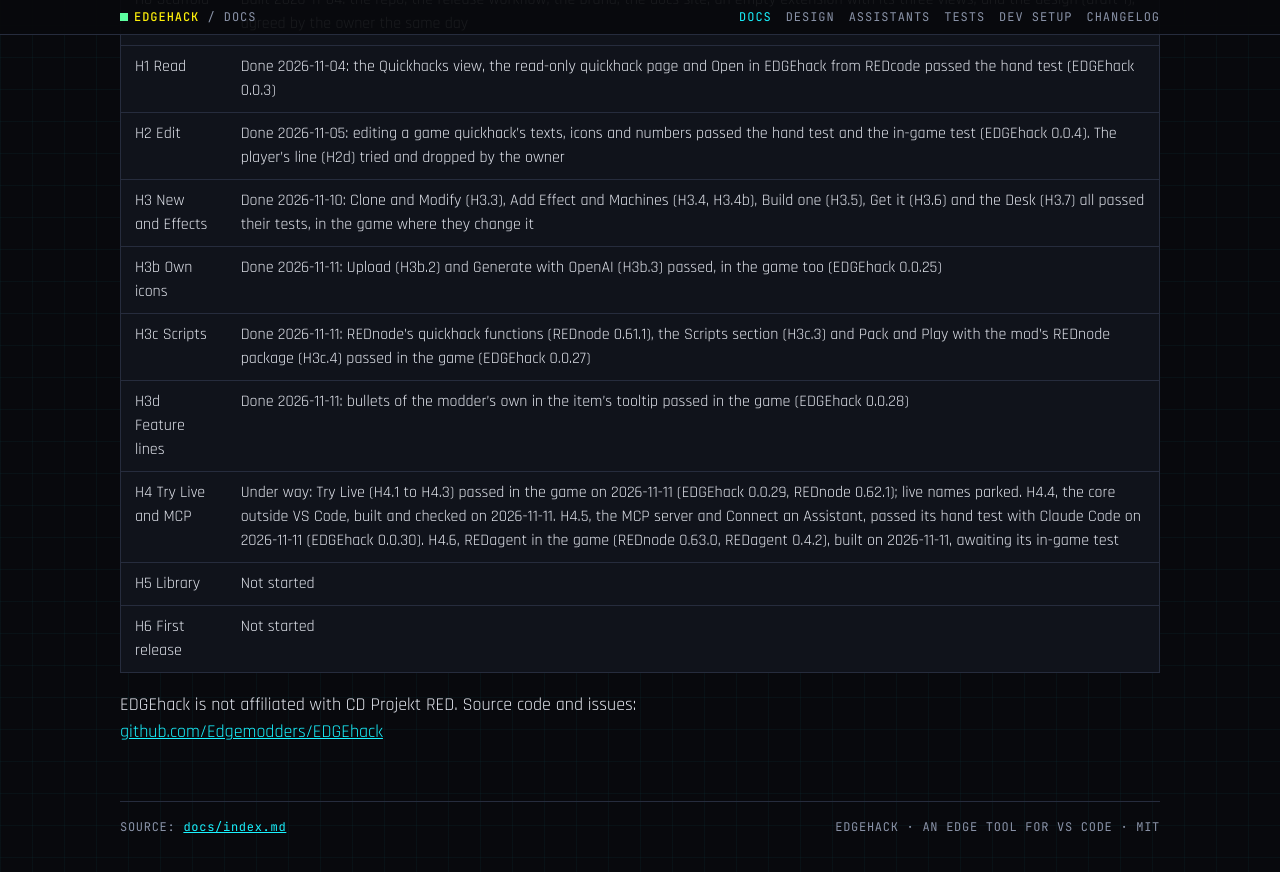
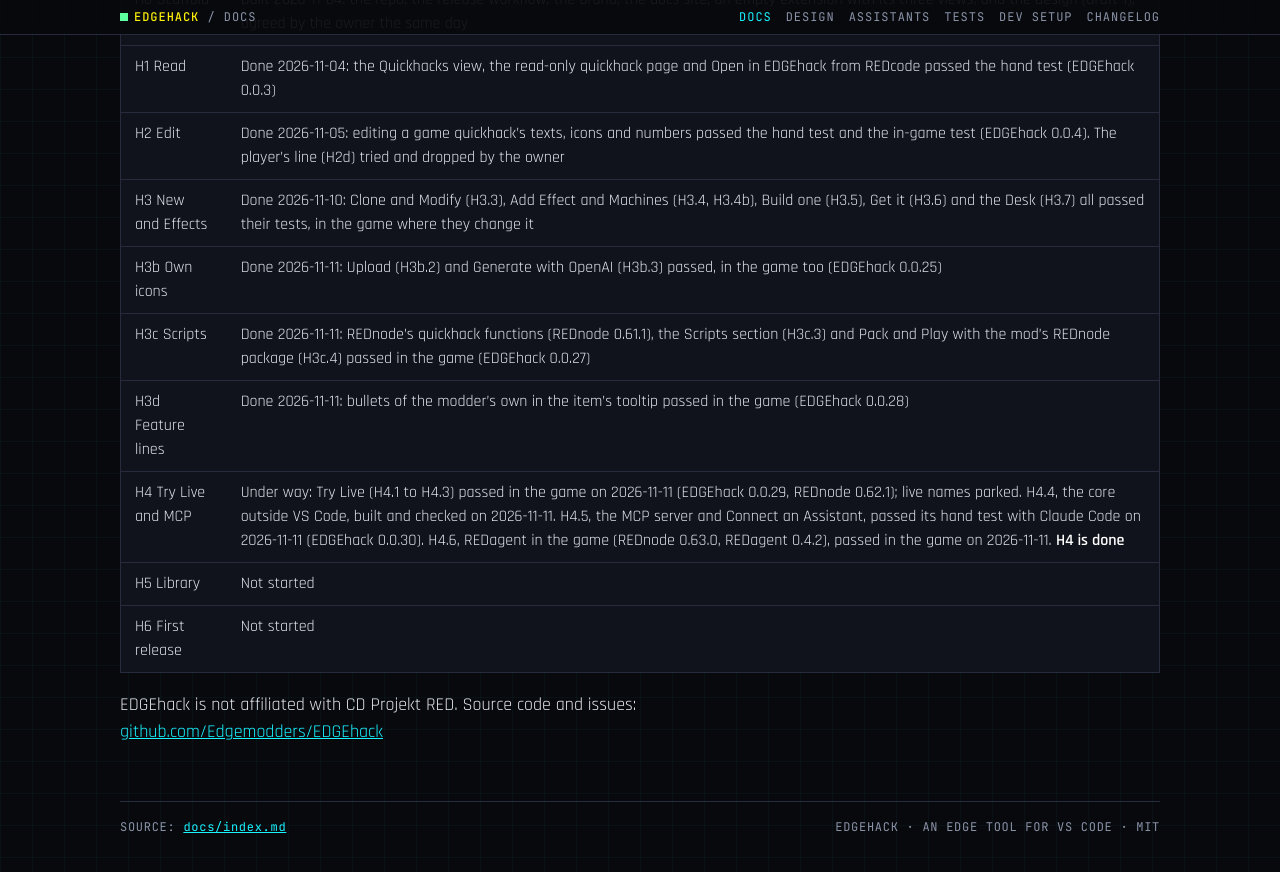
Before and after one commit to Edgemodders/EDGEhack, a Jekyll site: the page built from docs/index.md, in a window 1280 px wide and 900 px high, scrolled down 871 px. Shown: the top 872 px of the window. Built offline with Jekyll 4.4.1, drawn with Linux system fonts in a browser that asks for light colours; our own code applies the rules of GitHub Pages for plain Markdown files.

Commit message:
H4.6 passed in the game: H4 is done; status H5 next
Co-Authored-By: Claude Opus 5.5 <noreply@anthropic.com>

```diff
--- a/docs/index.md
+++ b/docs/index.md
@@ -23,7 +23,7 @@ As of 2026-11-11. Each phase ends with a hand test by the owner, and an in-game
 | H3b Own icons | Done 2026-11-11: Upload (H3b.2) and Generate with OpenAI (H3b.3) passed, in the game too (EDGEhack 0.0.25) |
 | H3c Scripts | Done 2026-11-11: REDnode's quickhack functions (REDnode 0.61.1), the Scripts section (H3c.3) and Pack and Play with the mod's REDnode package (H3c.4) passed in the game (EDGEhack 0.0.27) |
 | H3d Feature lines | Done 2026-11-11: bullets of the modder's own in the item's tooltip passed in the game (EDGEhack 0.0.28) |
-| H4 Try Live and MCP | Under way: Try Live (H4.1 to H4.3) passed in the game on 2026-11-11 (EDGEhack 0.0.29, REDnode 0.62.1); live names parked. H4.4, the core outside VS Code, built and checked on 2026-11-11. H4.5, the MCP server and Connect an Assistant, passed its hand test with Claude Code on 2026-11-11 (EDGEhack 0.0.30). H4.6, REDagent in the game (REDnode 0.63.0, REDagent 0.4.2), built on 2026-11-11, awaiting its in-game test |
+| H4 Try Live and MCP | Under way: Try Live (H4.1 to H4.3) passed in the game on 2026-11-11 (EDGEhack 0.0.29, REDnode 0.62.1); live names parked. H4.4, the core outside VS Code, built and checked on 2026-11-11. H4.5, the MCP server and Connect an Assistant, passed its hand test with Claude Code on 2026-11-11 (EDGEhack 0.0.30). H4.6, REDagent in the game (REDnode 0.63.0, REDagent 0.4.2), passed in the game on 2026-11-11. **H4 is done** |
 | H5 Library | Not started |
 | H6 First release | Not started |
 
```
Also changed, not shown: CLAUDE.md (+1 -1 lines), docs/design.md (+1 -1 lines), README.md, docs/assets/brand/badges/status.svg, 1 other file.
